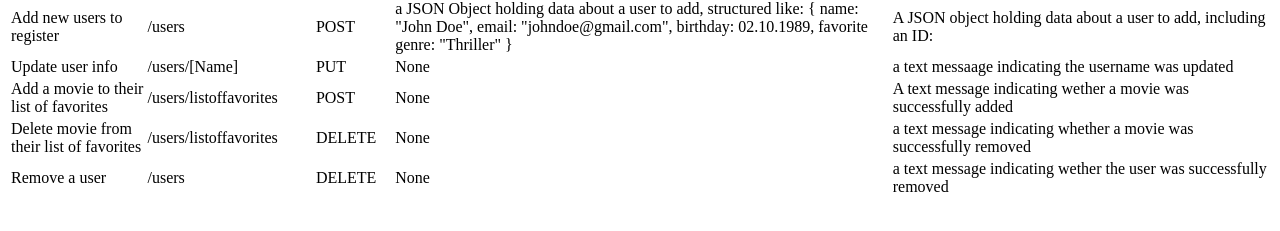
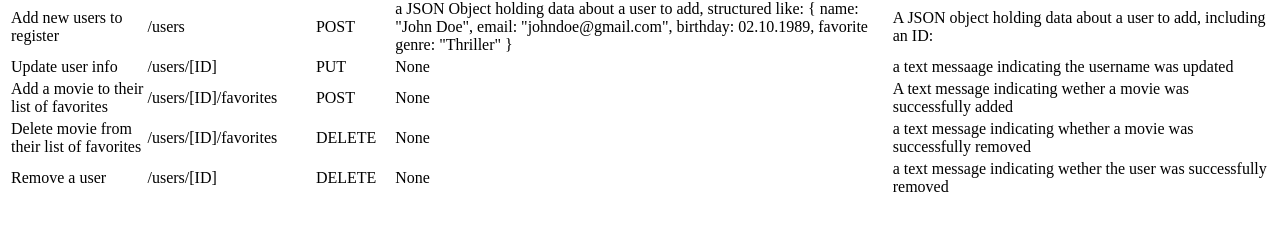
Before and after one commit to melcow13/movie-api, a website: page public/documentation.html in a window 1280 px wide. Shown: the part 283-514 px from the top of the page. Drawn offline with Linux system fonts and the light colour scheme.

Commit message:
Update documentation.html

```diff
--- a/public/documentation.html
+++ b/public/documentation.html
@@ -56,28 +56,28 @@
         </tr>
         <tr>
           <td>Update user info</td>
-          <td>/users/[Name]</td>
+          <td>/users/[ID]</td>
           <td>PUT</td>
           <td>None</td>
           <td>a text messaage indicating the username was updated</td>
         </tr>
         <tr>
           <td>Add a movie to their list of favorites</td>
-          <td>/users/listoffavorites</td>
+          <td>/users/[ID]/favorites</td>
           <td>POST</td>
           <td>None</td>
           <td>A text message indicating wether a movie was successfully added</td>
         </tr>
         <tr>
           <td>Delete movie from their list of favorites</td>
-          <td>/users/listoffavorites</td>
+          <td>/users/[ID]/favorites</td>
           <td>DELETE</td>
           <td>None</td>
           <td>a text message indicating  whether a movie was successfully removed</td>
         </tr>
         <tr>
           <td>Remove a user</td>
-          <td>/users</td>
+          <td>/users/[ID]</td>
           <td>DELETE</td>
           <td>None</td>
           <td>a text message indicating wether the user was successfully removed</td>
```
